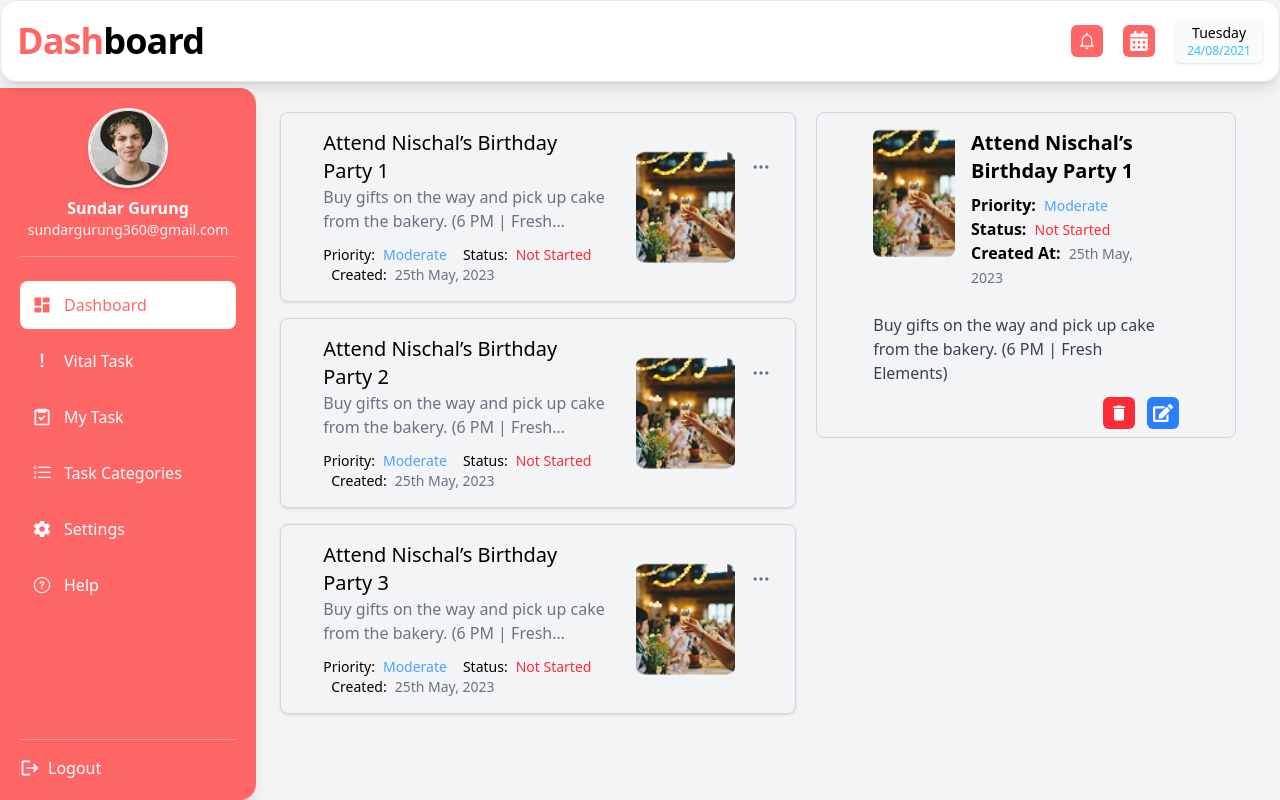
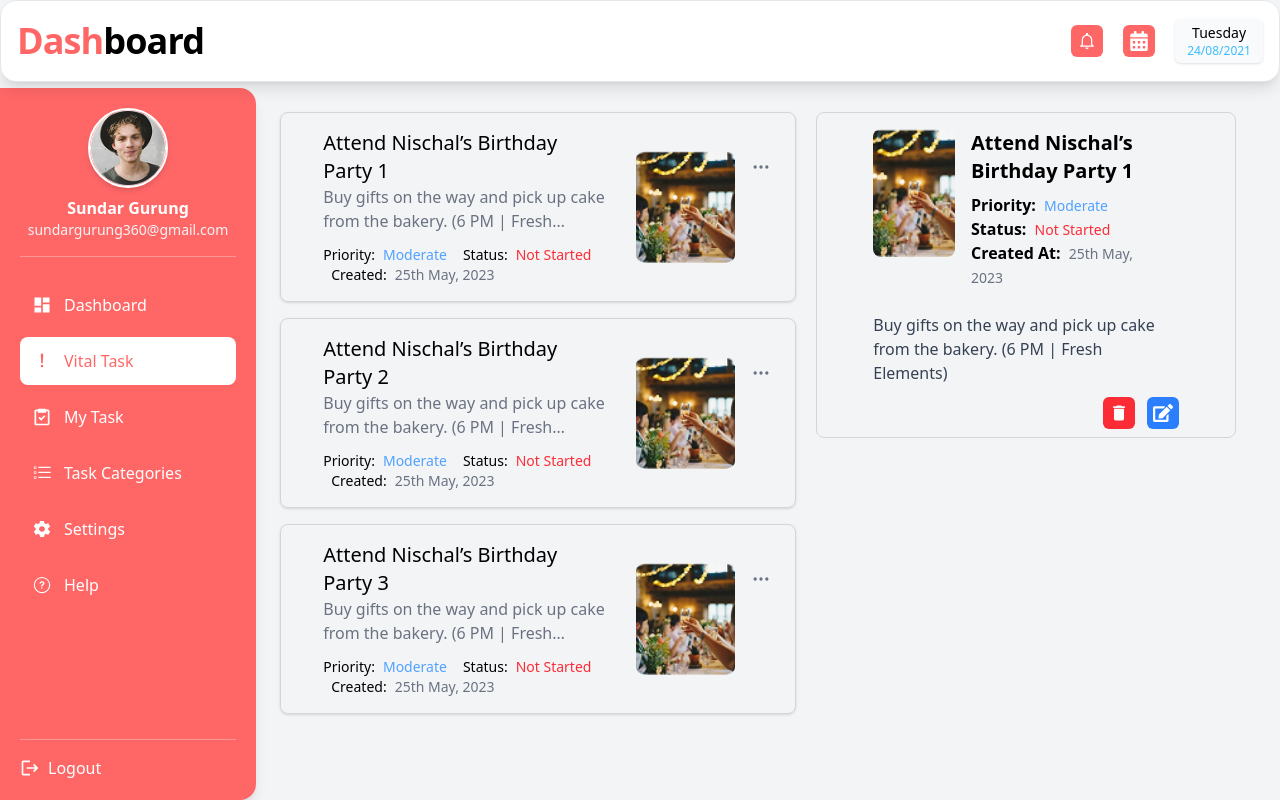
Before and after one commit to ar-pathak/To-do-List, a React (Vite) app: page /vital-task in a window 1280 px wide. Built offline with nearby package versions, Linux system fonts and the light colour scheme.

Commit message:
fix: highlight active nav item using NavLink isActive

```diff
--- a/src/components/nav/SideNavbar.jsx
+++ b/src/components/nav/SideNavbar.jsx
@@ -47,8 +47,10 @@ const SideNavbar = ({ isOpen, setIsOpen }) => {
             <li key={idx}>
               <NavLink
                 to={item.link}
-                className={`flex items-center gap-3 p-3 rounded-lg transition font-medium ${item.active ? "bg-white text-[#FF6767]" : "hover:bg-white/20"
-                  }`}
+                className={({ isActive }) =>
+                  `flex items-center gap-3 p-3 rounded-lg transition font-medium ${isActive ? "bg-white text-[#FF6767]" : "hover:bg-white/20"
+                  }`
+                }
               >
                 <span className="text-xl">{item.icon}</span>
                 {item.name}
```
